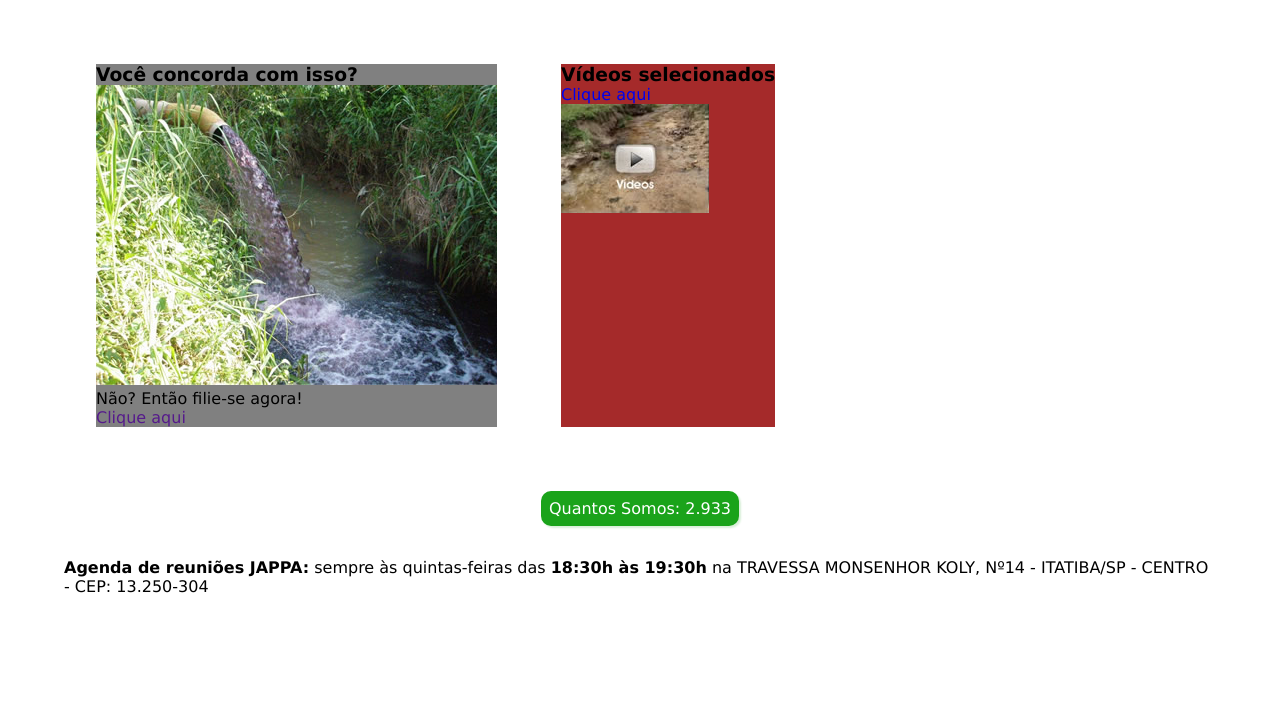
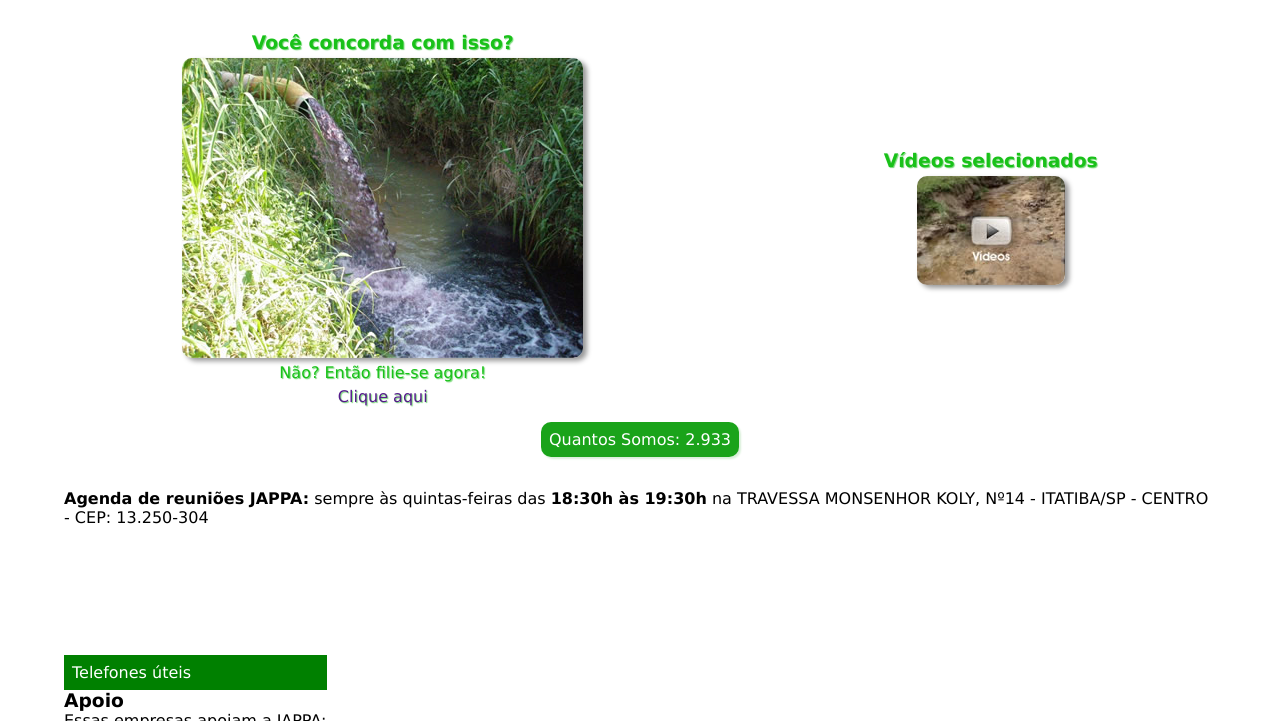
Before and after one commit to rafaelsantiagosilva/JAPPA, a plain HTML site: page index.html in a window 1280 px wide. Shown: the part 1530-2251 px from the top of the page. Drawn offline with Linux system fonts and the light colour scheme.

Commit message:
Melhorando as seções

```diff
--- a/index.html
+++ b/index.html
@@ -120,16 +120,15 @@
                 </ul>
             </section>
             <aside class="other-pages">
-                <section style="background-color: gray;">
+                <section class="filiese">
                     <h3>Você concorda com isso?</h3>
                     <img src="./src/assets/images/filiacao.jpg" alt="Imagem de um rio sendo poluído pelo esgoto">
                     <p>Não? Então filie-se agora!</p>
                     <p><a href="" target="_blank">Clique aqui</a></p>
                 </section>
-                <section style="background-color: brown;">
+                <section class="videos">
                     <h3>Vídeos selecionados</h3>
                     <a href="./src/pages/videos.html">
-                        <p>Clique aqui</p>
                         <img src="./src/assets/images/videorelacionados.jpg" alt="Imagem padrão de um play de vídeo">
                     </a>
                 </section>
@@ -149,7 +148,9 @@
         <aside>
             <section>
                 <!-- Dropdown -->
-                <p>Telefones úteis</p>
+                <div class="telefones-uteis">
+                    <p>Telefones úteis</p>
+                </div>
                 <h3>Apoio</h3>
                 <p>Essas empresas apoiam a JAPPA:</p>
                 <ul class="empresas-apoiadoras">
@@ -165,11 +166,12 @@
                                 alt="Logo da empresa apoiadora Global Food"></a></li>
                 </ul>
             </section>
-            <section>
-                <h3><img src="" alt=""><a href="">Vista essa ideia!</a></h3>
-            </section>
         </aside>
     </div>
+
+    <section>
+        <h3 style="text-align: center;"><img src="" alt=""><a href="">Vista essa ideia!</a></h3>
+    </section>
 
     <footer>
         <hr>
--- a/src/css/home.css
+++ b/src/css/home.css
@@ -33,9 +33,28 @@ img.apoiadora{
     width: 5em;
 }
 
+.other-pages section{
+    text-align: center;
+    display: flex;
+    flex-direction: column;
+    gap: 5px;
+    color: rgb(25, 193, 25);
+    text-shadow: 1px 1px 1px rgb(118, 215, 118);
+}
+
+.other-pages img{
+    border-radius: 10px;
+    box-shadow: 4px 3px 5px rgba(4, 4, 4, 0.407);
+}
+
 .other-pages{
     display: flex;
     flex-wrap: wrap;
+    margin: auto;
+}
+
+.other-pages > section{
+    margin: auto;
 }
 
 .quantosSomos{
@@ -47,6 +66,13 @@ img.apoiadora{
     padding: 0.5em;
     width: fit-content;
     margin: auto;
+    margin-top: 1em;
+}
+
+.telefones-uteis{
+    background-color: green;
+    color: white;
+    padding: 0.5em;
 }
 
 @media screen and (max-width: 950px) {
```
